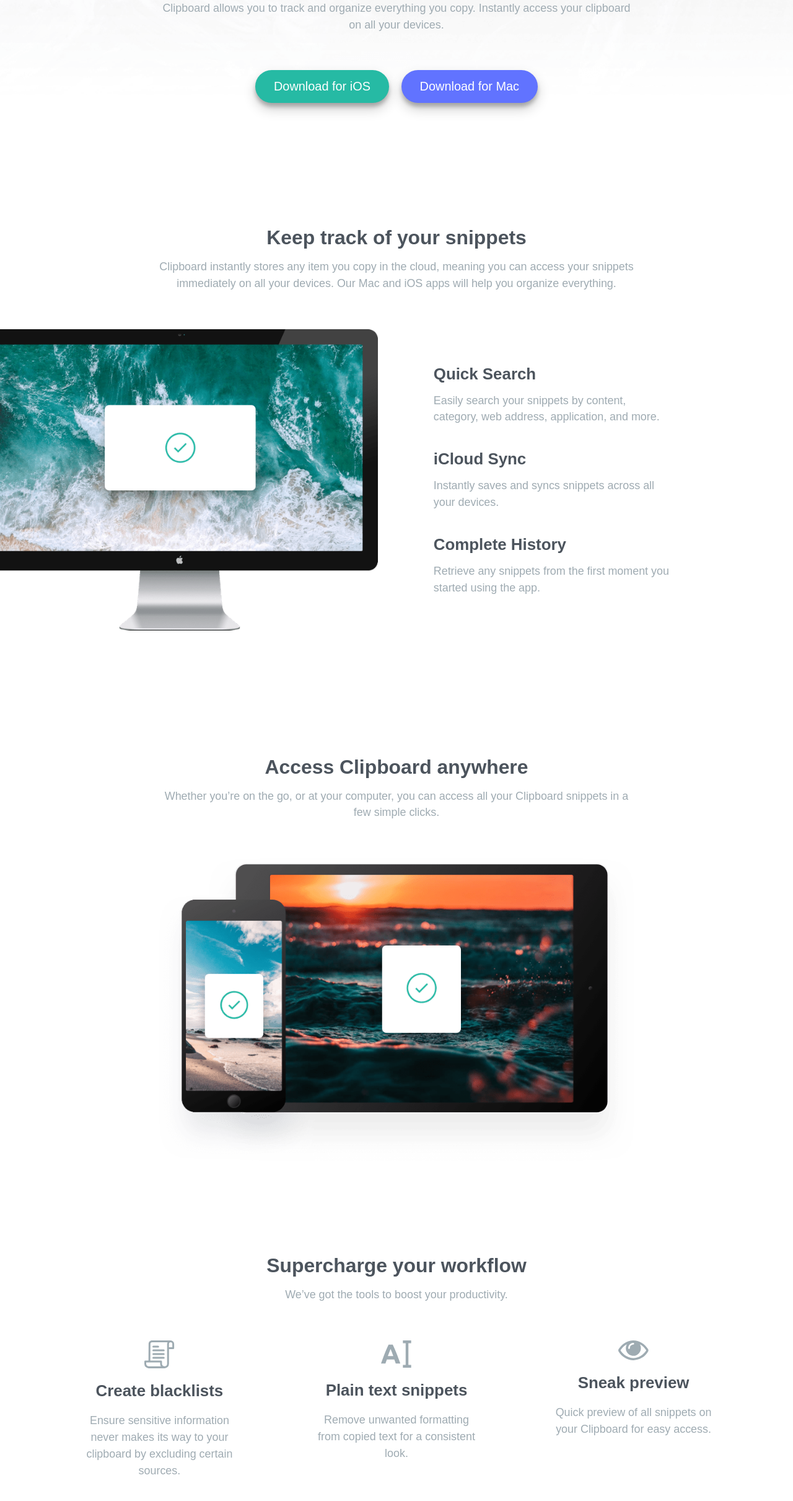
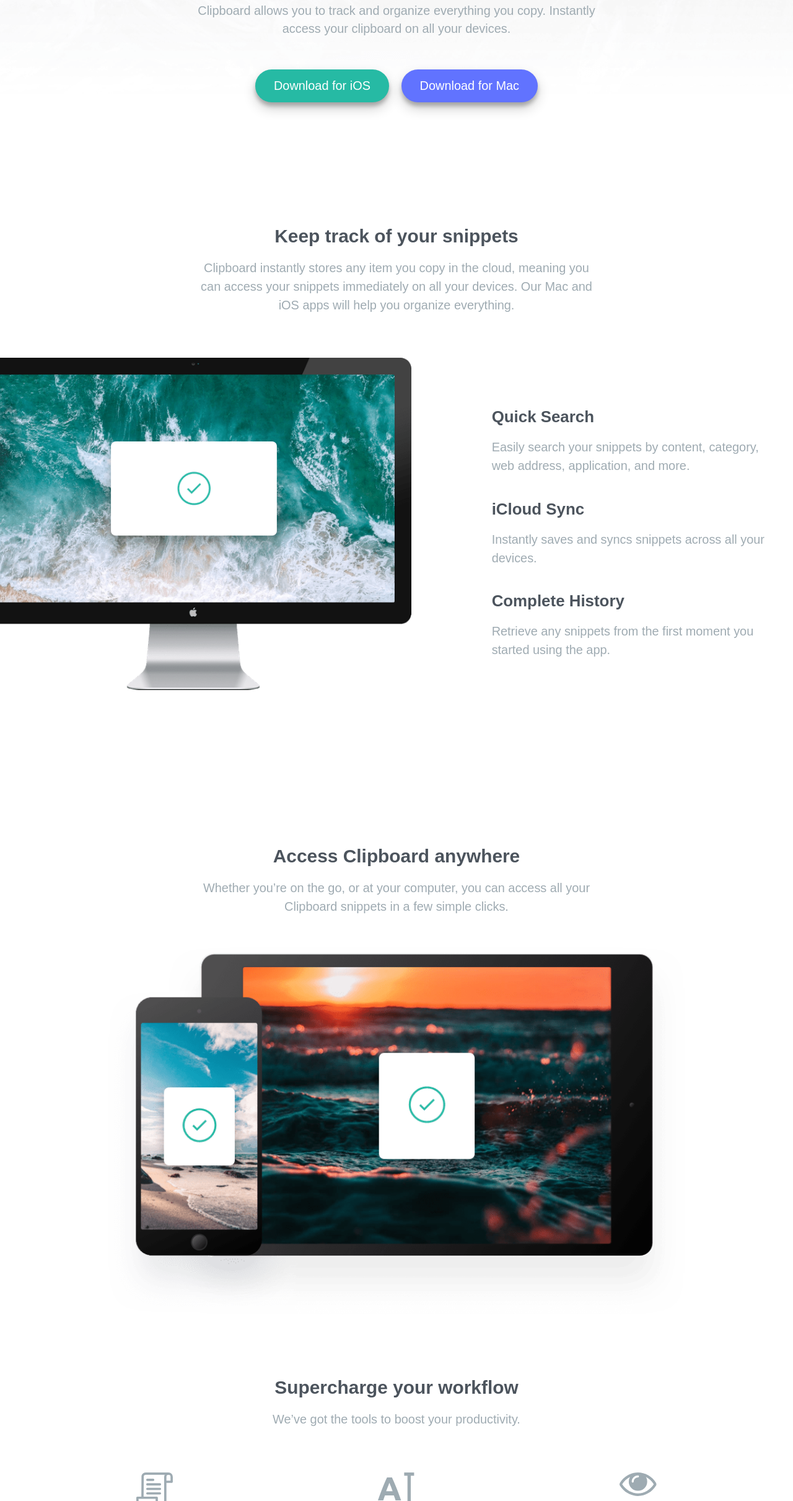
Before and after one commit to Abdullah-Bahar/Clipboard-Landing-Page, a plain HTML site: page index.html in a window 1280 px wide. Shown: the part 379-2800 px from the top of the page at 62% size. Drawn offline with Linux system fonts and the light colour scheme; a web font is replaced by a local one.

Commit message:
Challenge dosyaları yüklendi

```diff
--- a/css/style.css
+++ b/css/style.css
@@ -1,15 +1,41 @@
 /* =========== Variables =========== */
 :root {
-	/* Primary */
+	/* Font Familiy */
+	--font-primary: "Bai Jamjuree", sans-serif;
+	--font-regular: 400;
+	--font-bold: 600;
+	--lh-base: 1.5;
+
+	/* Font Size */
+	--fs-h1: 3.6rem;
+	--fs-h2: 3rem;
+	--fs-h3: 2.6rem;
+	--fs-p: 2rem;
+
+	/* Colors */
 	--green-500: hsl(171, 66%, 44%);
 	--blue-100: hsl(233, 100%, 69%);
-	/* Neutral */
 	--gray-700: hsl(210, 10%, 33%);
 	--gray-500: hsl(201, 11%, 66%);
 	--white: hsl(0, 0%, 100%);
+
+	/* Breakpoints */
+	--bp-sm: 57.6rem;
+	--bp-md: 76.8rem;
+	--bp-lg: 99.2rem;
+	--bp-xl: 120rem;
+	--bp-xxl: 140rem;
+
+	/* Container widths */
+	--container-sm: 54rem;
+	--container-md: 72rem;
+	--container-lg: 96rem;
+	--container-xl: 114rem;
+	--container-xxl: 132rem;
 }
 
 /* =========== Global Styles =========== */
+
 * {
 	margin: 0;
 	padding: 0;
@@ -17,44 +43,48 @@
 }
 
 html {
-	font-size: 56.25%;
+	font-size: 50%;
 }
 
 body {
-	font-family: "Bai Jamjuree", sans-serif;
-	font-weight: 400;
-	/* Default Font Değeri */
-	font-style: normal;
+	font-family: var(--font-primary);
 }
 
-h1,
+h3,
 h2,
-h3 {
+h1 {
+	font-weight: var(--font-bold);
 	color: var(--gray-700);
-	font-weight: 600;
+	padding-block-end: 2rem;
 }
 
 h1 {
-	font-size: 3.8rem;
+	font-size: var(--fs-h1);
 }
 
 h2 {
-	font-size: 3.2rem;
+	font-size: var(--fs-h2);
 }
 
 h3 {
-	font-size: 2.6rem;
+	font-size: var(--fs-h3);
 }
 
 p {
-	font-size: 1.8rem;
-	line-height: 1.5;
+	font-weight: var(--font-regular);
 	color: var(--gray-500);
+	font-size: var(--fs-p);
+	line-height: var(--lh-base);
+	padding-block-end: 2rem;
 }
 
 a {
-	display: inline-block;
 	text-decoration: none;
+	font-size: var(--fs-p);
+}
+
+ul {
+	list-style: none;
 }
 
 img {
@@ -62,138 +92,129 @@ img {
 	height: auto;
 }
 
-ul {
-	list-style: none;
+.me-3 {margin-block-end: 3rem;}
+.me-5 {margin-block-end: 5rem;}
+.me-10 {margin-block-end: 10rem;}
+.me-15 {margin-block-end: 15rem;}
+.me-20 {margin-block-end: 20rem;}
+
+.m-inline-auto {
+	margin-inline: auto;
 }
 
-.container {
-	/* I. Yönetem - yatayda ortalama */
-	max-width: 90%;
-	margin-inline: auto;
-
-	/* II. Yönetem - yatayda ortalama */
-	/* padding-inline: 5%; */
-
-	margin-block-end: 20rem;
-}
-
-.section .container {
-	margin-block-end: 15rem;
-}
-
-.heading-pbe {
-	padding-block-end: 1.5rem;
-}
-
-.text-pbe {
-	padding-block-end: 6rem;
-}
-
-.pbe-2 {
-	padding-block-end: 2rem;
-}
-
-.text-align-center {
+.text-center {
 	text-align: center;
 }
 
-.flex-direction {
+.container-small {
+	max-width: var(--container-sm);
+	padding-inline: 3rem;
+}
+
+.container-larg {
+	padding-inline: 3rem;
+}
+
+/* =========== Display Flex & Grid =========== */
+
+.d-flex {
 	display: flex;
 	flex-direction: column;
-	gap: 6rem;
+	gap: 2rem;
 }
 
-/* Buttons */
+.d-grid {
+	display: grid;
+	gap: 3rem;
+}
+
+/* =========== Button =========== */
+
 .btn {
-	font-size: 2rem;
-	background-color: var(--blue-100);
+	background-color: var(--green-500);
 	color: var(--white);
+	padding: 1.5rem 6rem;
 	border-radius: 5rem;
-	padding: 1.5rem 6rem;
 	box-shadow: rgba(0, 0, 0, 0.19) 0px 10px 20px,
 		rgba(0, 0, 0, 0.23) 0px 6px 6px;
-	transition: all .5s ease;
+	transition: all .3s ease-in-out;
+	width: 100%;
 }
 
-.btn-ios {
-	background-color: var(--green-500);
+.btn-mac {
+	background-color: var(--blue-100);
 }
 
 .btn:hover {
 	opacity: .7;
 }
 
-.buttons {
-	display: flex;
-	flex-direction: column;
-	align-items: center;
-	gap: 2rem;
-}
+/* =========== Header =========== */
 
-/* =========== Header =========== */
 .header {
-	background-image: url("../images/background/bg-header-mobile.png");
+	background-image: url(../images/background/bg-header-mobile.png);
 	background-repeat: no-repeat;
 	background-size: cover;
 	background-origin: padding-box;
 	background-position: center;
 }
 
-.header .logo {
+.header .header-logo {
 	width: 12rem;
 	padding-block: 15rem 5rem;
 }
 
-/* =========== Section Supercharge =========== */
+/* =========== Menu =========== */
 
-.section .section-icon {
-	width: 5rem;
+.menu .menu-img img{
+	width: 70%;
+	padding-block-end: 5rem;
+}
+
+.menu .menu-content.d-flex {
+	align-items: center;
+}
+
+/* =========== Workflow =========== */
+
+.section-workflow .card img {
+	width: 6rem;
+}
+
+.section-workflow .d-flex {
+	gap: 3rem;
 }
 
 /* =========== Brand =========== */
 
-.brand .flex-direction {
+.brand .d-flex {
+	gap: 4rem;
 	align-items: center;
 }
 
 .brand .brand-item {
-	width: 15rem;
+	width: 20rem;
 }
 
 /* =========== Footer =========== */
 
-.footer .container {
-	display: grid;
-	gap: 5rem;
-	margin-block-end: 5rem;
-	justify-items: center;
-	text-align: center;
+.footer-logo {
+	width: 10rem;
 }
 
-.footer .footer-logo {
-	width: 8rem;
+.footer .social .d-flex {
+	flex-direction: row;
+	align-items: center;
+	justify-content: center;
+	gap: 5rem;
 }
 
-.footer .footer-links {
-	display: flex;
-	flex-direction: column;
-	gap: 2rem;
+.footer .footer-link a {
+	transition: color .3s ease;
 }
 
-.footer .footer-links a {
-	font-size: 2rem;
-	color: var(--gray-500);
-	transition: color .3s ease-in-out;
-}
-
-.footer .footer-link a:hover {
+.footer .footer-link:hover a {
 	color: var(--green-500);
-}
-
-.footer .social-links {
-	display: flex;
-	flex-direction: row;
-	gap: 4rem;
 }
 
 /* =========== Footer Bottom =========== */
@@ -202,26 +223,51 @@ ul {
 	background-color: var(--gray-700);
 }
 
-.footer-bottom .container {
+.footer-bottom .container-sm {
 	margin-block: 0;
-	padding-block: 2rem;
+	padding-block-start: 2rem;
+	padding-inline: 4rem;
 }
 
-.attribution {
+.footer-bottom .attribution {
 	text-align: center;
-	font-size: 1.6rem;
+	font-size: 1.4rem;
 }
 
-.attribution a {
+.footer-bottom .attribution a {
+	font-size: 1.4rem;
 	color: var(--green-500)
 }
 
-/* =========== Responsive =========== */
+/* =========== Media Query =========== */
+
+@media screen and (min-width: 375px) {
+	.btn {
+		width: unset;
+	}
+}
 
 @media screen and (min-width: 576px) {
-	/* Header Backgroun change */
+	html {
+		font-size: 56.25%;
+	}
+
 	.header {
-		background-image: url("../images/background/bg-header-desktop.png");
+		background-image: url(../images/background/bg-header-desktop.png);
+	}
+
+	.container-small {
+		max-width: var(--container-md);
+	}
+
+	.btn {
+		padding-inline: 3rem;
+	}
+
+	.section-clipboard .d-flex,
+	.header .d-flex {
+		flex-direction: row;
+		justify-content: center;
 	}
 }
 
@@ -229,113 +275,70 @@ ul {
 	html {
 		font-size: 62.25%;
 	}
-
-	/* Container */
-	.container {
-		width: 70%;
-	}
-
-	/* Buttons */
-	.buttons {
-		flex-direction: row;
-		justify-content: center;
-	}
-
-	.btn {
-		padding-inline: 3rem;
-	}
-
 }
 
 @media screen and (min-width: 992px) {
-	/* menu */
-	.footer .container,
-	.brand .container,
-	.section.workflow .container,
-	.menu .container {
-		margin-inline: unset;
-		max-width: unset;
-		width: 100%;
+	.container-larg {
+		max-width: 1200px;
 	}
 
-	.menu .menu-head {
-		max-width: 70%;
-		margin-inline: auto;
+	.section-access .container-larg {
+		max-width: 992px;
 	}
 
-	.menu .menu-body {
+	/* Menu */
+	.container-menu .menu-content {
+		max-width: 1440px;
+	}
+
+	.menu .menu-content.d-flex {
+		flex-direction: row;
+		gap: 6rem;
+	}
+
+	.menu .menu-content .menu-img {
+		flex-basis: 55%;
+	}
+
+	.menu .menu-content .menu-img img {
+		width: 100%;
+		position: relative;
+		left: -4rem;
+	}
+
+	.menu .menu-content .menu-text.d-flex{
+		flex-direction: column;
+		flex-basis: 40%;
+		text-align: start;
+	}
+
+	/* Workflow & Brand*/
+	.brand .d-flex,
+	.section-workflow .d-flex {
 		flex-direction: row;
 	}
 
-	.menu .menu-img {
-		flex-basis: 50%;
+	.brand .d-flex .brand-item,
+	.section-workflow .card {
+		justify-content: space-between;
+		flex: 1;
 	}
 
-	.menu .menu-img img {
-		position: relative;
-		left: -3rem;
+	/* Footer */
+	.footer {
+		max-width: 1200px;
 	}
 
-	.menu .menu-body .menu-content {
-		flex-direction: column;
-		text-align: start;
-		gap: 4rem;
-		flex-basis: 30%;
-		margin-block: auto;
-	}
-
-	/* Section Supercharge */
-	.section .section-content {
-		max-width: 85%;
-		margin-inline: auto;
-		flex-direction: row;
+	.footer .d-grid {
+		grid-template-columns: repeat(3, auto);
+		align-items: center;
 		justify-content: space-around;
 	}
 
-	.section .section-content .card {
-		width: 25%;
-	}
-
-	/* Brand */
-	.brand .container {
-		max-width: 80%;
-		margin-inline: auto;
-	}
-
-	.brand .brand-lists {
-		flex-direction: row;
-		justify-content: space-between;
-	}
-
-	.brand .brand-item {
-		width: 20rem;
-	}
-
-	/* Footer */
-	.footer .container {
-		padding-inline: 15rem;
+	.footer .d-grid .footer-links.d-grid {
 		grid-template-columns: repeat(3, auto);
 		grid-template-rows: auto;
-		align-items: center;
 		justify-content: space-between;
-	}
-
-	.footer .footer-links {
-		display: grid;
-		grid-template-columns: repeat(3, 1fr);
-		grid-template-rows: auto;
-		column-gap: 5rem;
-		text-align: start;
+		justify-items: start;
 	}
 }
-
-@media screen and (min-width: 1200px) {
-	/* Container */
-	.container {
-		width: 60%;
-	}
-
-	.menu .menu-head {
-		max-width: 60%;
-	}
-}
--- a/index.html
+++ b/index.html
@@ -1,5 +1,5 @@
 <!DOCTYPE html>
-<html lang="tr">
+<html lang="en">
 
 <head>
 	<meta charset="UTF-8">
@@ -22,20 +22,21 @@
 </head>
 
 <body>
+
 	<!-- Header Start -->
-	<header class="header text-align-center">
-		<div class="container">
-			<div class="header-logo">
-				<img class="logo" src="images/logo/logo.svg" alt="logo">
+	<header class="header text-center">
+		<div class="container-small m-inline-auto me-20">
+			<div class="header-logo m-inline-auto">
+				<img src="images/logo/logo.svg" alt="logo">
 			</div>
-			<div class="header-content">
-				<h1 class="heading-pbe">A history of everything you copy</h1>
-				<p class="text-pbe">
+			<div>
+				<h1>A history of everything you copy</h1>
+				<p class="me-3">
 					Clipboard allows you to track and organize everything you
 					copy. Instantly access your clipboard on all your devices.
 				</p>
 			</div>
-			<div class="buttons">
+			<div class="d-flex">
 				<a class="btn btn-ios" href="#">Download for iOS</a>
 				<a class="btn btn-mac" href="#">Download for Mac</a>
 			</div>
@@ -44,31 +45,31 @@
 	<!-- Header End -->
 
 	<!-- Menu Start -->
-	<menu class="menu text-align-center">
-		<div class="container">
-			<div class="menu-head">
-				<h2 class="heading-pbe">Keep track of your snippets</h2>
-				<p class="text-pbe">
+	<menu class="menu text-center">
+		<div class="container-menu">
+			<div class="m-inline-auto container-small me-5">
+				<h2>Keep track of your snippets</h2>
+				<p>
 					Clipboard instantly stores any item you copy in the cloud,
 					meaning you can access your snippets immediately on all your
 					devices. Our Mac and iOS apps will help you organize everything.
 				</p>
 			</div>
-			<div class="flex-direction menu-body">
+			<div class="menu-content d-flex me-20">
 				<div class="menu-img">
 					<img src="images/image-computer.png" alt="computer image">
 				</div>
-				<div class="flex-direction menu-content">
+				<div class="menu-text d-flex container-small">
 					<div>
-						<h3 class="heading-pbe">Quick Search</h3>
+						<h3>Quick Search</h3>
 						<p>Easily search your snippets by content, category, web address, application, and more.</p>
 					</div>
 					<div>
-						<h3 class="heading-pbe">iCloud Sync</h3>
+						<h3>iCloud Sync</h3>
 						<p>Instantly saves and syncs snippets across all your devices.</p>
 					</div>
 					<div>
-						<h3 class="heading-pbe">Complete History</h3>
+						<h3>Complete History</h3>
 						<p>Retrieve any snippets from the first moment you started using the app.</p>
 					</div>
 				</div>
@@ -78,71 +79,71 @@
 	<!-- Menu End -->
 
 	<!-- Section Access Start -->
-	<section class="section text-align-center">
-		<div class="container">
-			<div class="section-header">
-				<h2 class="heading-pbe">Access Clipboard anywhere</h2>
-				<p class="text-pbe">
+	<section class="section-access text-center me-10">
+		<div>
+			<div class="container-small m-inline-auto me-3">
+				<h2>Access Clipboard anywhere</h2>
+				<p>
 					Whether you’re on the go, or at your computer, you can access all your Clipboard
 					snippets in a few simple clicks.
 				</p>
 			</div>
-			<div class="section-img">
+			<div class="container-larg m-inline-auto">
 				<img src="images/image-devices.png" alt="devices image">
 			</div>
 		</div>
 	</section>
 	<!-- Section Access End -->
 
-	<!-- Section Supercharge Start -->
-	<section class="section workflow text-align-center">
-		<div class="container">
-			<div class="section-header">
-				<h2 class="heading-pbe">Supercharge your workflow</h2>
-				<p class="text-pbe">
+	<!-- Section workflow Start -->
+	<section class="section-workflow text-center me-15">
+		<div>
+			<div class="me-5 container-small m-inline-auto">
+				<h2>Supercharge your workflow</h2>
+				<p>
 					We’ve got the tools to boost your productivity.
 				</p>
 			</div>
-			<div class="flex-direction section-content">
+			<div class="d-flex container-larg m-inline-auto">
 				<div class="card">
-					<img class="section-icon pbe-2" src="images/icon/icon-blacklist.svg" alt="">
-					<h3 class="pbe-2">Create blacklists</h3>
-					<p class="pbe-2">Ensure sensitive information never makes its way to your clipboard by excluding
+					<img class="me-3" src="images/icon/icon-blacklist.svg" alt="icon blacklist">
+					<h3>Create blacklists</h3>
+					<p>Ensure sensitive information never makes its way to your clipboard by excluding
 						certain sources.
 					</p>
 				</div>
 				<div class="card">
-					<img class="section-icon pbe-2" src="images/icon/icon-text.svg" alt="">
-					<h3 class="pbe-2">Plain text snippets</h3>
-					<p class="pbe-2">Remove unwanted formatting from copied text for a consistent look.</p>
+					<img class="me-3" src="images/icon/icon-text.svg" alt="icon text">
+					<h3>Plain text snippets</h3>
+					<p>Remove unwanted formatting from copied text for a consistent look.</p>
 				</div>
 				<div class="card">
-					<img class="section-icon pbe-2" src="images/icon/icon-preview.svg" alt="">
-					<h3 class="pbe-2">Sneak preview</h3>
-					<p class="pbe-2">Quick preview of all snippets on your Clipboard for easy access.</p>
+					<img class="me-3" src="images/icon/icon-preview.svg" alt="icon preview">
+					<h3>Sneak preview</h3>
+					<p>Quick preview of all snippets on your Clipboard for easy access.</p>
 				</div>
 			</div>
 		</div>
 	</section>
-	<!-- Section Supercharge End -->
+	<!-- Section workflow End -->
 
 	<!-- Brand Start -->
-	<section class="brand">
-		<div class="container">
-			<div class="brand-lists flex-direction">
-				<a class="brand-item">
+	<section class="brand text-center me-15 container-larg m-inline-auto">
+		<div>
+			<div class="d-flex">
+				<a href="#" class="brand-item">
 					<img src="images/icon/logo-google.png" alt="google icon">
 				</a>
-				<a class="brand-item">
+				<a href="#" class="brand-item">
 					<img src="images/icon/logo-ibm.png" alt="ibm icon">
 				</a>
-				<a class="brand-item">
+				<a href="#" class="brand-item">
 					<img src="images/icon/logo-microsoft.png" alt="microsoft icon">
 				</a>
-				<a class="brand-item">
+				<a href="#" class="brand-item">
 					<img src="images/icon/logo-hp.png" alt="hp icon">
 				</a>
-				<a class="brand-item">
+				<a href="#" class="brand-item">
 					<img src="images/icon/logo-vector-graphics.png" alt="vg icon">
 				</a>
 			</div>
@@ -151,16 +152,16 @@
 	<!-- Brand End -->
 
 	<!-- Section Clipboard Start -->
-	<section class="section">
-		<div class="container text-align-center">
+	<section class="section-clipboard text-center me-15">
+		<div class="container-small m-inline-auto">
 			<div>
-				<h2 class="heading-pbe">Clipboard for iOS and Mac OS</h2>
-				<p class="text-pbe">
+				<h2>Clipboard for iOS and Mac OS</h2>
+				<p class="me-3">
 					Available for free on the App Store. Download for Mac or iOS, sync with iCloud
 					and you’re ready to start adding to your clipboard.
 				</p>
 			</div>
-			<div class="buttons">
+			<div class="d-flex">
 				<a class="btn btn-ios" href="#">Download for iOS</a>
 				<a class="btn btn-mac" href="#">Download for Mac</a>
 			</div>
@@ -169,15 +170,15 @@
 	<!-- Section Clipboard End -->
 
 	<!-- Footer Start -->
-	<footer class="footer">
-		<div class="container">
-			<div class="footer-logo">
+	<footer class="footer text-center me-5 m-inline-auto">
+		<div class="d-grid">
+			<div class="footer-logo m-inline-auto">
 				<a href="#">
 					<img src="images/logo/logo.svg" alt="logo">
 				</a>
 			</div>
 			<div>
-				<ul class="footer-links">
+				<ul class="d-grid footer-links">
 					<li class="footer-link">
 						<a href="#">FAQs</a>
 					</li>
@@ -196,7 +197,7 @@
 				</ul>
 			</div>
 			<div class="social">
-				<ul class="social-links">
+				<ul class="d-flex social-links">
 					<li class="social-link">
 						<a href="#">
 							<img src="images/icon/icon-facebook.svg" alt="facebook icon">
@@ -219,8 +220,8 @@
 	<!-- Footer End -->
 
 	<!-- Footer Bottom Start -->
-	<section class="footer-bottom text-align-center">
-		<div class="container">
+	<section class="footer-bottom text-center">
+		<div class="m-inline-auto container-sm">
 			<p class="attribution">
 				Challenge by <a href="https://www.frontendmentor.io?ref=challenge" target="_blank">Frontend Mentor</a>.
 				Coded by <a href="#">Abdullah Bahar</a>.
```
Also changed, not shown: preview.jpg (deleted).
